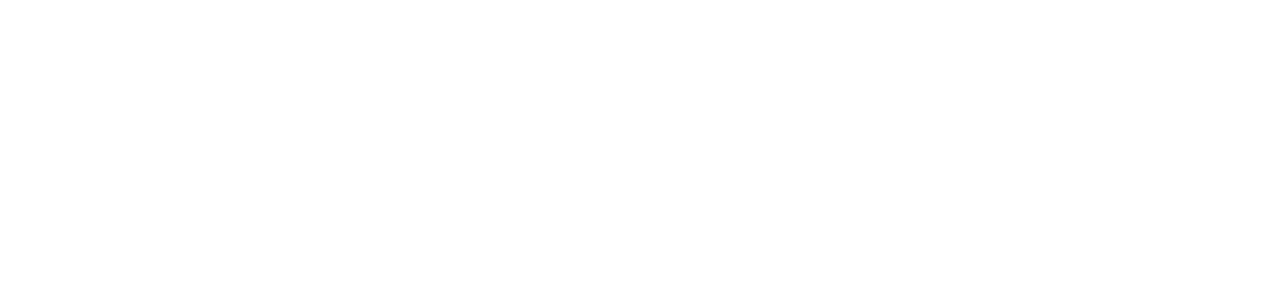
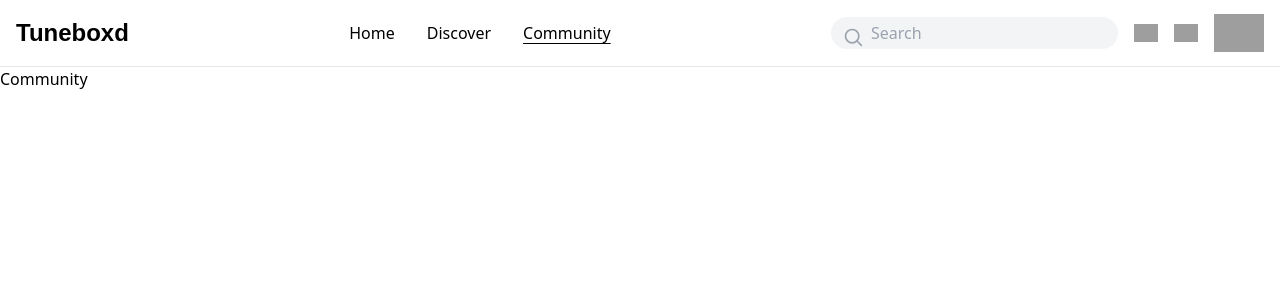
Before and after one commit to wolfgang04/Tuneboxd, a React (Vite) app in the folder client/: page /community in a window 1280 px wide. Before the commit this address had no page. Shown: the top 300 px of the page. Built offline with nearby package versions, Linux system fonts and the light colour scheme; grey boxes are pictures that could not be loaded; a web font is replaced by a local one.

Commit message:
chore: change navbar navigation to use react router

```diff
--- a/client/src/App.tsx
+++ b/client/src/App.tsx
@@ -7,6 +7,7 @@ import GenreSong from "./pages/Discovery/GenreSong";
 import Artist from "./pages/Artist";
 import Album from "./pages/Album";
 import Track from "./pages/Track";
+import Community from "./pages/Community";
 
 function App() {
   return (
@@ -16,6 +17,7 @@ function App() {
         <Route path="discovery" element={<Discovery />} />
         <Route path="discovery/genres" element={<Genres />} />
         <Route path="discovery/genres/:genre" element={<GenreSong />} />
+        <Route path="community" element={<Community />} />
         <Route path="artist/:id" element={<Artist />} />
         <Route path="album/:id" element={<Album />} />
         <Route path="track/:id" element={<Track />} />
--- a/client/src/components/Navbar.tsx
+++ /dev/null
@@ -1,41 +0,0 @@
-
-const Navbar = () => {
-
-  return (
-    <nav className="bg-white px-4 py-2 flex items-center justify-between border-b border-gray-200">
-      <div className="flex items-center space-x-4">
-      <span className="text-2xl font-bold font-jersey">Tuneboxd</span>
-
-      </div>
-
-      {/* Navigation Links */}
-      <div className="hidden md:flex space-x-8">
-        <a href="#" className="text-black font-medium hover:underline underline-offset-4">Home</a>
-        <a href="#" className="text-gray-700 font-medium hover:underline underline-offset-4">Discover</a>
-        <a href="#" className="text-gray-700 font-medium hover:underline underline-offset-4">Community</a>
-      </div>
-
-      <div className="flex items-center space-x-4">
-        {/* Search Bar */}
-        <div className="relative">
-          <svg xmlns="http://www.w3.org/2000/svg" viewBox="0 0 24 24" fill="none" stroke="currentColor" strokeWidth="2" strokeLinecap="round" strokeLinejoin="round" className="absolute left-3 top-2.5 text-gray-400 w-5 h-5">
-            <circle cx="11" cy="11" r="8"></circle>
-            <line x1="16.5" y1="16.5" x2="22" y2="22"></line>
-          </svg>
-          <input
-            type="text"
-            placeholder="Search"
-            className="pl-10 pr-4 py-1 rounded-full bg-gray-100 text-gray-700 placeholder-gray-400 focus:outline-none focus:ring-2 focus:ring-blue-500"
-            aria-label="Search"
-          />
-        </div>
-
-        <img loading="lazy" src="https://cdn.builder.io/api/v1/image/assets/TEMP/cabc297cbddaed741a7d0683949e38f49f3c127e9c8499c49bb38b12aa7f1dea?placeholderIfAbsent=true&apiKey=73641803e2624e9f9f9030f4043fd88e" className="object-contain shrink-0 self-stretch my-auto w-6 aspect-[0.86]" alt="" />
-        <img loading="lazy" src="https://cdn.builder.io/api/v1/image/assets/TEMP/3861a12c399e50de32d67eb366c059b6c08c18b92c6f8039e484ab09bf099a8e?placeholderIfAbsent=true&apiKey=73641803e2624e9f9f9030f4043fd88e" className="object-contain shrink-0 self-stretch my-auto w-6 aspect-[0.86]" alt="" />
-        <img loading="lazy" src="https://cdn.builder.io/api/v1/image/assets/TEMP/3ae4e442f1272c2f1e46cda312efda47d8416615a772ddb2d88eba6beed4efd9?placeholderIfAbsent=true&apiKey=73641803e2624e9f9f9030f4043fd88e" className="object-contain shrink-0 self-stretch aspect-square w-[50px]" alt="" />
-      </div>
-    </nav>
-  );
-};
-
-export default Navbar;
--- a/client/src/components/Navbar/Navbar.tsx
+++ b/client/src/components/Navbar/Navbar.tsx
@@ -1,35 +1,39 @@
-import { Outlet } from "react-router-dom";
+import { NavLink, Outlet } from "react-router-dom";
 
 const Navbar = () => {
   return (
     <>
-			<nav className="bg-white px-4 py-2 flex items-center justify-between border-b border-gray-200">
+      <nav className="flex items-center justify-between border-b border-gray-200 bg-white px-4 py-2">
         <div className="flex items-center space-x-4">
-					<span className="text-2xl font-bold font-jersey">
-						Tuneboxd
-					</span>
+          <span className="font-jersey text-2xl font-bold">Tuneboxd</span>
         </div>
 
         {/* Navigation Links */}
-				<div className="hidden md:flex space-x-8">
-					<a
-						href="#"
-						className="text-black font-medium hover:underline underline-offset-4"
+        <div className="hidden space-x-8 md:flex">
+          <NavLink
+            to="/"
+            className={({ isActive }) =>
+              isActive ? "navbar-link underline" : "navbar-link"
+            }
           >
             Home
-					</a>
-					<a
-						href="#"
-						className="text-gray-700 font-medium hover:underline underline-offset-4"
+          </NavLink>
+          <NavLink
+            to="/discovery"
+            className={({ isActive }) =>
+              isActive ? "navbar-link underline" : "navbar-link"
+            }
           >
             Discover
-					</a>
-					<a
-						href="#"
-						className="text-gray-700 font-medium hover:underline underline-offset-4"
+          </NavLink>
+          <NavLink
+            to="/community"
+            className={({ isActive }) =>
+              isActive ? "navbar-link underline" : "navbar-link"
+            }
           >
             Community
-					</a>
+          </NavLink>
         </div>
 
         <div className="flex items-center space-x-4">
@@ -43,7 +47,7 @@ const Navbar = () => {
               strokeWidth="2"
               strokeLinecap="round"
               strokeLinejoin="round"
-							className="absolute left-3 top-2.5 text-gray-400 w-5 h-5"
+              className="absolute left-3 top-2.5 h-5 w-5 text-gray-400"
             >
               <circle cx="11" cy="11" r="8"></circle>
               <line x1="16.5" y1="16.5" x2="22" y2="22"></line>
@@ -51,7 +55,7 @@ const Navbar = () => {
             <input
               type="text"
               placeholder="Search"
-							className="pl-10 pr-4 py-1 rounded-full bg-gray-100 text-gray-700 placeholder-gray-400 focus:outline-none focus:ring-2 focus:ring-blue-500"
+              className="rounded-full bg-gray-100 py-1 pl-10 pr-4 text-gray-700 placeholder-gray-400 focus:outline-none focus:ring-2 focus:ring-blue-500"
               aria-label="Search"
             />
           </div>
@@ -59,24 +63,23 @@ const Navbar = () => {
           <img
             loading="lazy"
             src="https://cdn.builder.io/api/v1/image/assets/TEMP/cabc297cbddaed741a7d0683949e38f49f3c127e9c8499c49bb38b12aa7f1dea?placeholderIfAbsent=true&apiKey=73641803e2624e9f9f9030f4043fd88e"
-						className="object-contain shrink-0 self-stretch my-auto w-6 aspect-[0.86]"
+            className="my-auto aspect-[0.86] w-6 shrink-0 self-stretch object-contain"
             alt=""
           />
           <img
             loading="lazy"
             src="https://cdn.builder.io/api/v1/image/assets/TEMP/3861a12c399e50de32d67eb366c059b6c08c18b92c6f8039e484ab09bf099a8e?placeholderIfAbsent=true&apiKey=73641803e2624e9f9f9030f4043fd88e"
-						className="object-contain shrink-0 self-stretch my-auto w-6 aspect-[0.86]"
+            className="my-auto aspect-[0.86] w-6 shrink-0 self-stretch object-contain"
             alt=""
           />
           <img
             loading="lazy"
             src="https://cdn.builder.io/api/v1/image/assets/TEMP/3ae4e442f1272c2f1e46cda312efda47d8416615a772ddb2d88eba6beed4efd9?placeholderIfAbsent=true&apiKey=73641803e2624e9f9f9030f4043fd88e"
-						className="object-contain shrink-0 self-stretch aspect-square w-[50px]"
+            className="aspect-square w-[50px] shrink-0 self-stretch object-contain"
             alt=""
           />
         </div>
       </nav>
-
       <Outlet />
     </>
   );
--- a/client/src/index.css
+++ b/client/src/index.css
@@ -26,3 +26,7 @@ tr td:last-child {
   border-top-right-radius: 12px;
   border-bottom-right-radius: 12px;
 }
+
+.navbar-link {
+  @apply cursor-pointer font-medium text-black underline-offset-4 hover:underline;
+}
--- /dev/null
+++ b/client/src/pages/Community.tsx
@@ -0,0 +1,7 @@
+import React from "react";
+
+const Community = () => {
+  return <div>Community</div>;
+};
+
+export default Community;
```
Lines whose indentation alone changed are shown as unchanged.
